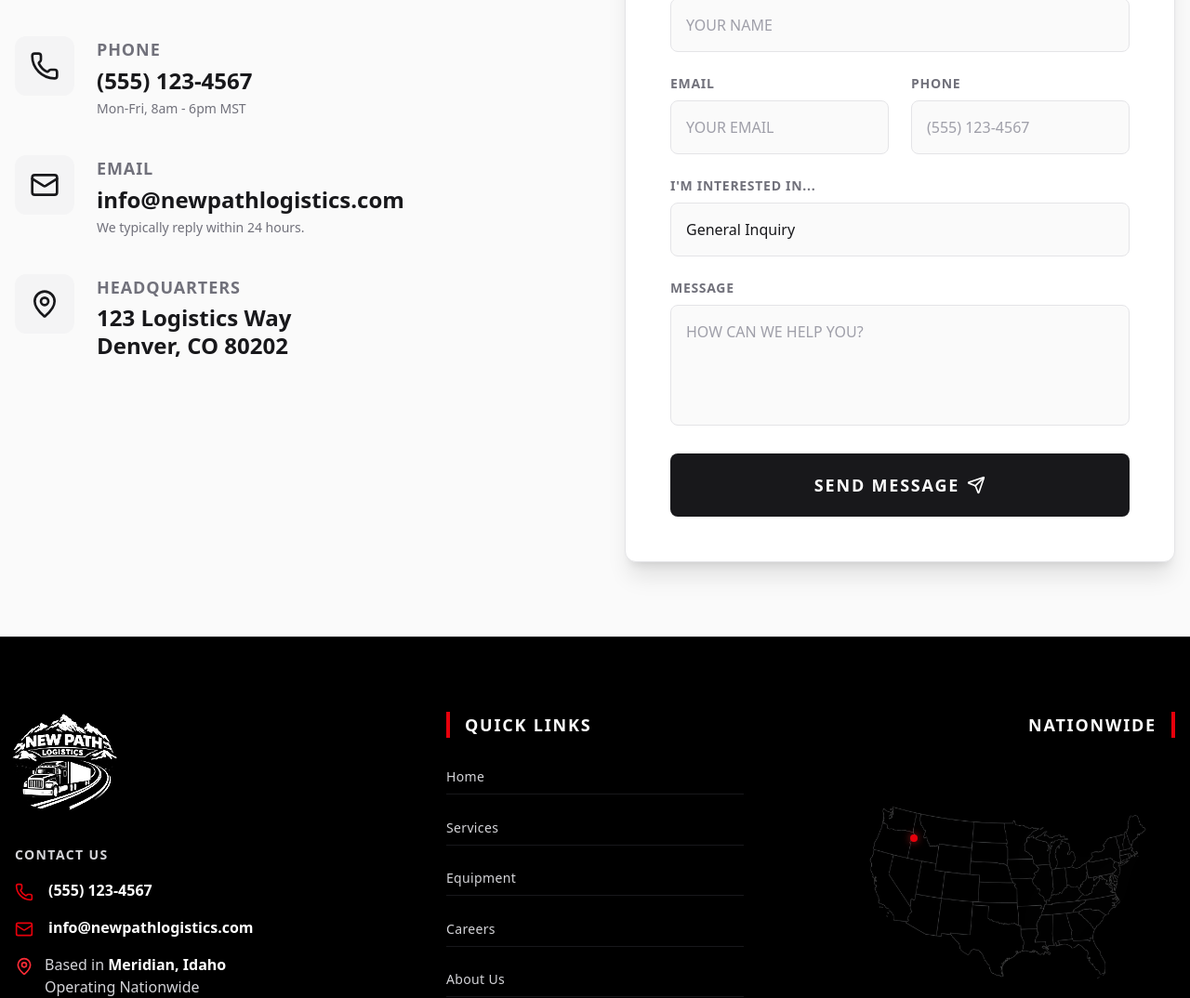
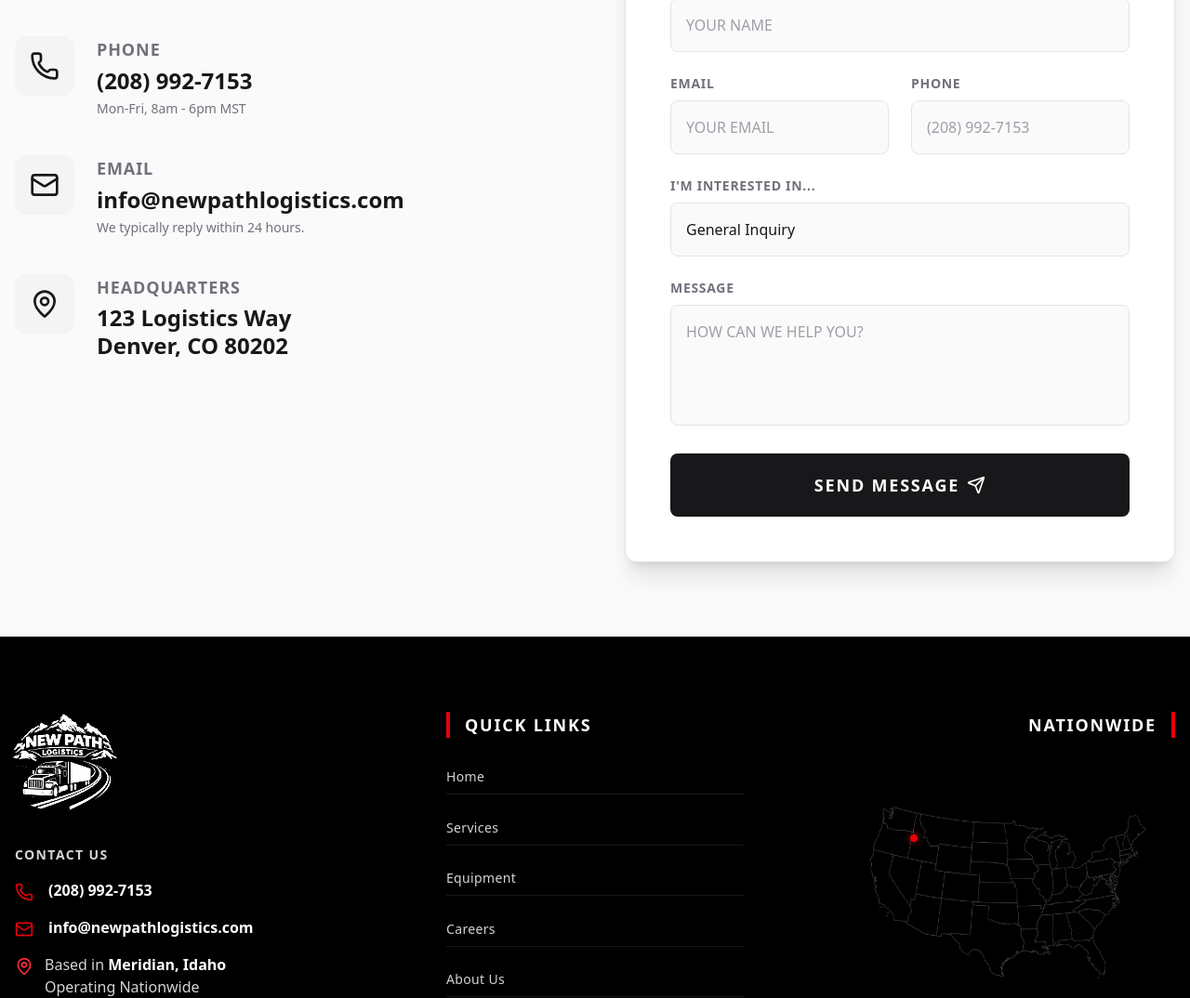
Before and after one commit to saskij/NewPathLogistics, a Next.js app: page /contact in a window 1280 px wide. Shown: the part 755-1829 px from the top of the page at 93% size. Built offline with nearby package versions, Linux system fonts and the light colour scheme.

Commit message:
Update company phone number to 208-992-7153

```diff
--- a/src/app/contact/page.tsx
+++ b/src/app/contact/page.tsx
@@ -85,8 +85,8 @@ c10.6-5.1,17.3-15.9,17.3-27.7c0-2.4-0.3-4.7-0.8-7.1c-2.6-10.9,2.9-22,13.2-26.2C9
                                     </div>
                                     <div>
                                         <h3 className="text-lg font-bold uppercase tracking-wider mb-1 text-zinc-500">Phone</h3>
-                                        <a href="tel:5551234567" className="text-2xl font-bold text-zinc-900 hover:text-zinc-600 transition-colors">
-                                            (555) 123-4567
+                                        <a href="tel:2089927153" className="text-2xl font-bold text-zinc-900 hover:text-zinc-600 transition-colors">
+                                            (208) 992-7153
                                         </a>
                                         <p className="text-sm text-zinc-500 mt-1">Mon-Fri, 8am - 6pm MST</p>
                                     </div>
@@ -157,7 +157,7 @@ c10.6-5.1,17.3-15.9,17.3-27.7c0-2.4-0.3-4.7-0.8-7.1c-2.6-10.9,2.9-22,13.2-26.2C9
                                             type="tel"
                                             id="phone"
                                             className="w-full bg-zinc-50 border border-zinc-200 px-4 py-4 text-zinc-900 placeholder-zinc-400 focus:outline-none focus:border-zinc-900 focus:ring-1 focus:ring-zinc-900 transition-colors rounded-lg"
-                                            placeholder="(555) 123-4567"
+                                            placeholder="(208) 992-7153"
                                         />
                                     </div>
                                 </div>
--- a/src/components/layout/Footer.tsx
+++ b/src/components/layout/Footer.tsx
@@ -31,7 +31,7 @@ export default function Footer() {
                                         <Phone className="w-5 h-5 text-red-600 mt-1" />
                                         <div>
                                             <p className="text-base font-bold hover:text-red-500 transition-colors">
-                                                <a href="tel:5551234567">(555) 123-4567</a>
+                                                <a href="tel:2089927153">(208) 992-7153</a>
                                             </p>
                                         </div>
                                     </li>
--- a/src/components/layout/Header.tsx
+++ b/src/components/layout/Header.tsx
@@ -162,7 +162,7 @@ export default function Header() {
                             </li>
                         </ul>
                         <a
-                            href="tel:5551234567"
+                            href="tel:2089927153"
                             className="ml-8 border-[0.5px] border-zinc-700 text-zinc-300 px-5 py-2 flex items-center gap-3 rounded-sm hover:border-white hover:text-white hover:scale-105 transition-all duration-300 group bg-transparent animate-in fade-in slide-in-from-right-4 duration-500 whitespace-nowrap"
                             style={{ animationDelay: '500ms', animationFillMode: 'both' }}
                         >
--- a/src/components/layout/MobileMenu.tsx
+++ b/src/components/layout/MobileMenu.tsx
@@ -60,7 +60,7 @@ export default function MobileMenu({ isOpen, onClose }: MobileMenuProps) {
                                 className="w-full px-6 mb-4"
                             >
                                 <a
-                                    href="tel:5551234567"
+                                    href="tel:2089927153"
                                     onClick={onClose}
                                     className="flex items-center justify-center gap-3 w-full py-4 text-center border border-white/80 text-white font-bold uppercase tracking-wider rounded-lg hover:bg-white hover:text-black transition-all"
                                 >
@@ -111,9 +111,9 @@ export default function MobileMenu({ isOpen, onClose }: MobileMenuProps) {
                     {/* Footer: Contacts */}
                     <div className="pb-8 px-6 text-center border-t border-white/10 pt-6">
                         <div className="flex flex-col space-y-4 text-zinc-300 text-sm">
-                            <a href="tel:+15551234567" className="flex items-center justify-center space-x-2 hover:text-white transition-colors">
+                            <a href="tel:2089927153" className="flex items-center justify-center space-x-2 hover:text-white transition-colors">
                                 <Phone size={18} />
-                                <span>+1 (555) 123-4567</span>
+                                <span>+1 (208) 992-7153</span>
                             </a>
                             <a href="mailto:info@newpathlogistics.com" className="flex items-center justify-center space-x-2 hover:text-white transition-colors">
                                 <Mail size={18} />
```
